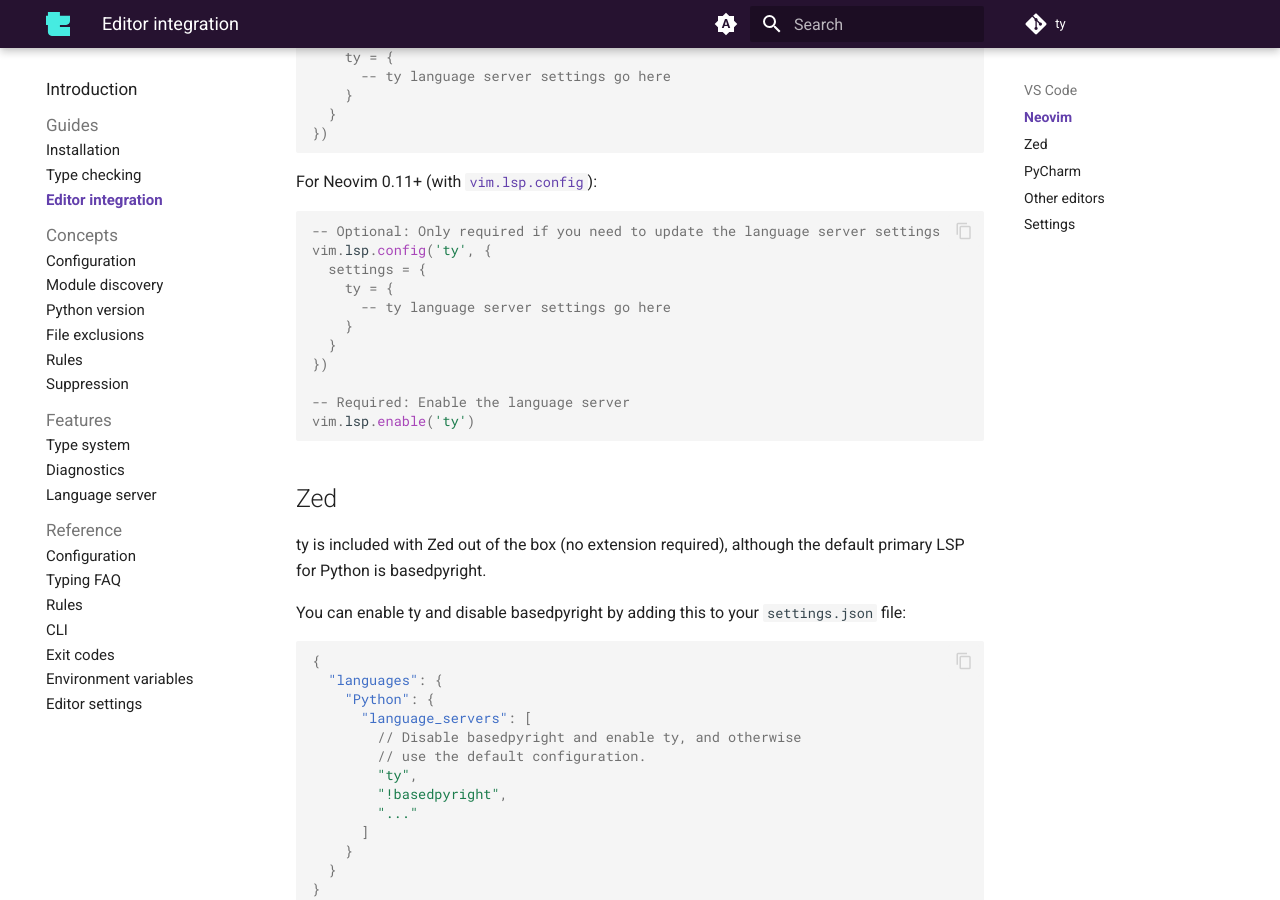
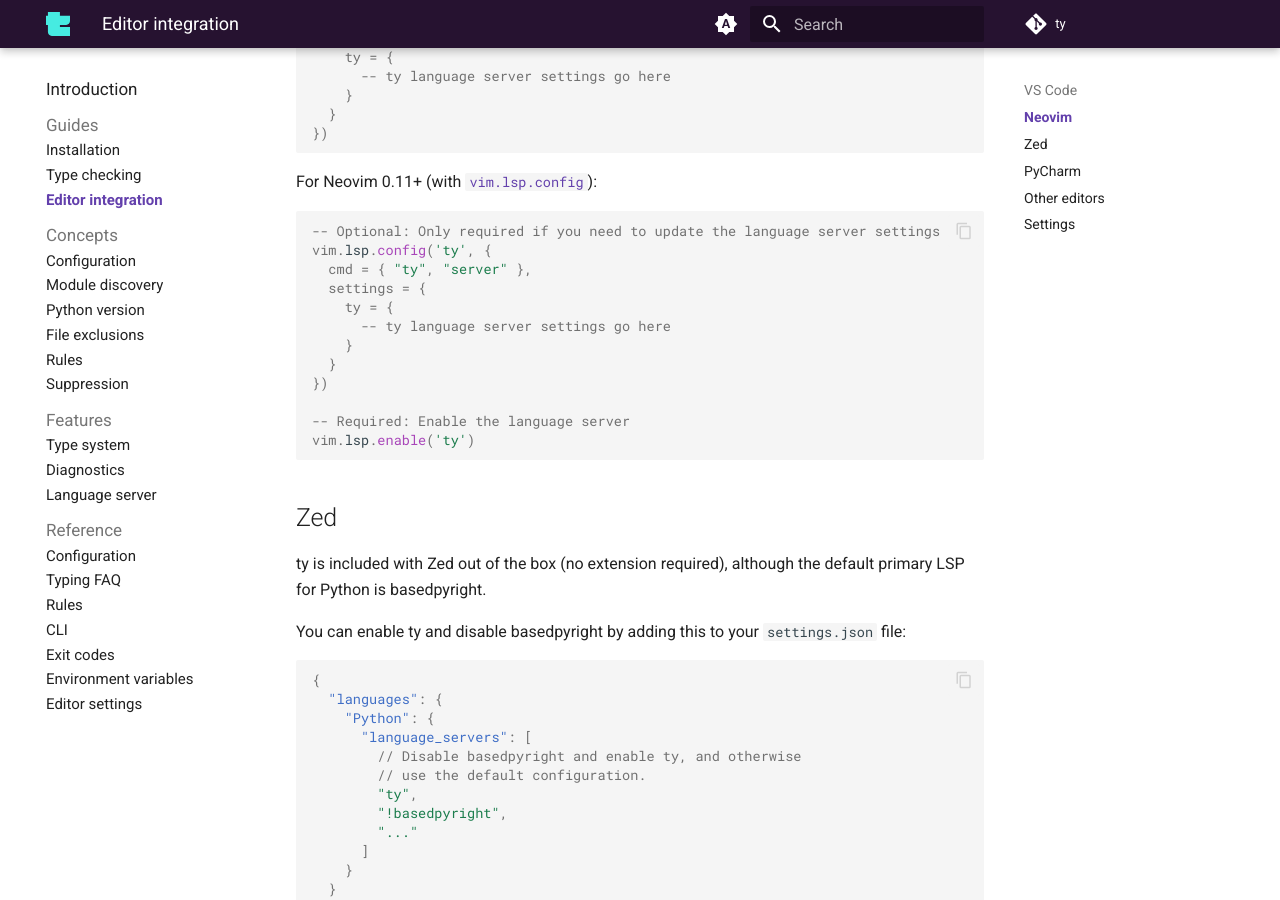
Before and after one commit to astral-sh/ty, an MkDocs documentation site: the page built from docs/editors.md, in a window 1280 px wide and 900 px high, scrolled down 877 px. Built offline with MkDocs 1.6.1 and Material for MkDocs 9.7.7, drawn with Linux system fonts in a browser that asks for light colours; comment, search, counter and statistics services are not loaded.

Commit message:
Add command configuration for ty in neovim

````diff
--- a/docs/editors.md
+++ b/docs/editors.md
@@ -49,6 +49,7 @@
 ```lua
 -- Optional: Only required if you need to update the language server settings
 vim.lsp.config('ty', {
+  cmd = { "ty", "server" },
   settings = {
     ty = {
       -- ty language server settings go here
````
